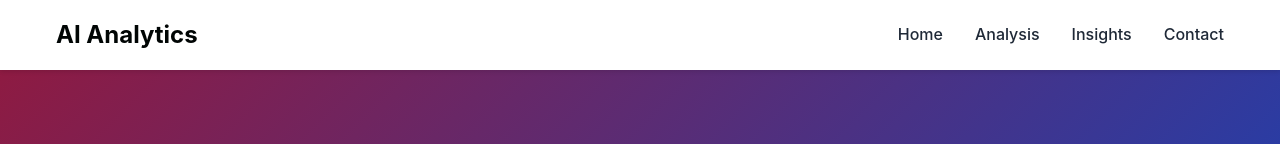
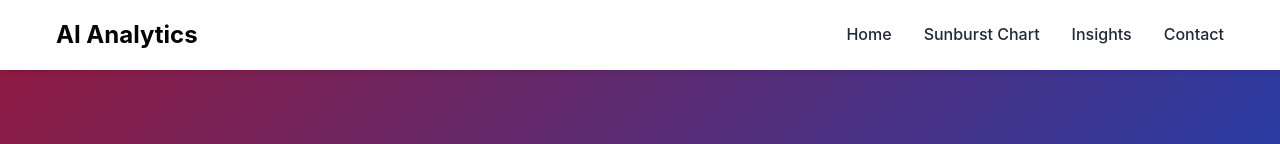
Before and after one commit to disha2989/ai-industry-analysis, a React (Create React App) app: page / in a window 1280 px wide. Shown: the top 144 px of the page. Built offline with nearby package versions, Linux system fonts and the light colour scheme.

Commit message:
updated nav links and sunburst links

```diff
--- a/src/App.js
+++ b/src/App.js
@@ -93,8 +93,29 @@ function App() {
           </button>
 
           <div className={`nav-links ${isMenuOpen ? 'active' : ''}`}>
-            <a href="#home">Home</a>
-            <a href="#analysis">Analysis</a>
+          <a
+  href="#home"
+  onClick={(e) => {
+    e.preventDefault();
+    document.documentElement.scrollIntoView({ behavior: 'smooth', block: 'start' });
+  }}
+>
+  Home
+</a>
+
+<a
+  href="#analysis"
+  onClick={(e) => {
+    e.preventDefault();
+    const element = document.getElementById('analysis');
+    if (element) {
+      element.scrollIntoView({ behavior: 'smooth', block: 'start' });
+    }
+  }}
+>
+  Sunburst Chart
+</a>
+
             <a href="#insights">Insights</a>
             <a href="#contact">Contact</a>
           </div>
@@ -148,7 +169,7 @@ function App() {
         </section>
       </main>
 
-      <footer className="footer">
+      <footer className="footer" id="contact">
         <div className="footer-content">
           <div className="footer-section">
             <h3>Course Information</h3>
```
